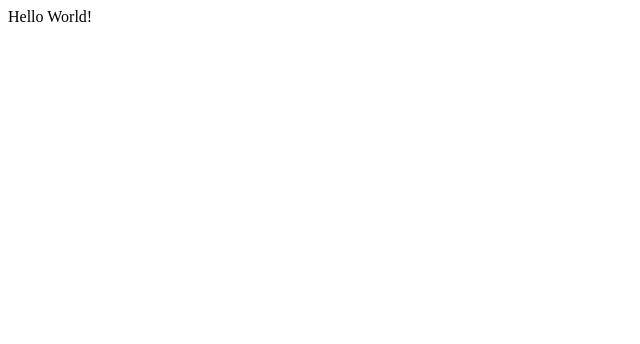
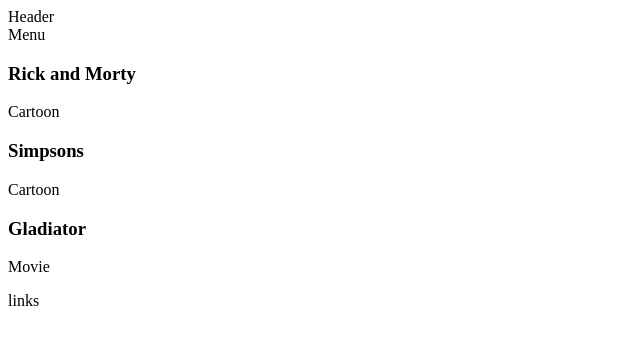
Before and after one commit to bmitioglov/learn-reactjs, a React app: page / in a window 1280 px wide. Shown: the top 344 px of the page, without its empty margins (0-640 px from the left). Built offline with nearby package versions, Linux system fonts and the light colour scheme.

Commit message:
components have been added

```diff
--- a/package.json
+++ b/package.json
@@ -30,6 +30,7 @@
     "cross-env": "^7.0.3",
     "dotenv": "^8.2.0",
     "jest": "^26.6.3",
+    "prop-types": "^15.7.2",
     "react": "^17.0.1",
     "react-dom": "^17.0.1",
     "react-redux": "^7.2.2",
--- a/src/App.js
+++ b/src/App.js
@@ -1,6 +1,20 @@
 import React from 'react';
 import ReactDOM from 'react-dom';
 import './index.css';
+import FooterLayout from './components/FooterLayout/footerlayout';
+import Header from './components/Header/header';
+import Menu from './components/Menu/menu';
+import MoviesList from './containers/MoviesList/movieslist';
 
-const App = () => <div>Hello World!</div>;
+const App = () => (
+  <>
+    <Header />
+    <Menu />
+    <MoviesList />
+    <FooterLayout>
+      <p>links</p>
+    </FooterLayout>
+  </>
+);
+
 ReactDOM.render(<App />, document.getElementById('app'));
--- /dev/null
+++ b/src/components/FooterLayout/footerlayout.js
@@ -0,0 +1,5 @@
+import React from 'react';
+
+const FooterLayout = (props) => <div className="FooterLayout">{props.children}</div>;
+
+export default FooterLayout;
--- /dev/null
+++ b/src/components/Header/header.js
@@ -0,0 +1,5 @@
+import React from 'react';
+
+const Header = () => <div className="Header">Header</div>;
+
+export default Header;
--- /dev/null
+++ b/src/components/Menu/menu.js
@@ -0,0 +1,5 @@
+import React from 'react';
+
+const Menu = () => <div className="Menu">Menu</div>;
+
+export default Menu;
--- /dev/null
+++ b/src/components/MovieCard/moviecard.js
@@ -0,0 +1,16 @@
+import React from 'react';
+import PropTypes from 'prop-types';
+
+const MovieCard = ({ title, description }) => (
+  <div className="MovieCard">
+    <h3>{title}</h3>
+    <p>{description}</p>
+  </div>
+);
+
+MovieCard.propTypes = {
+  title: PropTypes.string.isRequired,
+  description: PropTypes.string.isRequired,
+};
+
+export default MovieCard;
--- /dev/null
+++ b/src/components/SearchResultCounter/searchresultcounter.js
@@ -0,0 +1,5 @@
+import React from 'react';
+
+const SearchResult = () => <div className="SearchResult">Search Result Counter</div>;
+
+export default SearchResult;
--- /dev/null
+++ b/src/containers/MoviesList/movieslist.js
@@ -0,0 +1,35 @@
+import React from 'react';
+import MovieCard from '../../components/MovieCard/moviecard';
+
+const movies = [
+  {
+    title: 'Rick and Morty',
+    description: 'Cartoon',
+    id: '1',
+  },
+  {
+    title: 'Simpsons',
+    description: 'Cartoon',
+    id: '2',
+  },
+  {
+    title: 'Gladiator',
+    description: 'Movie',
+    id: '3',
+  },
+];
+
+const MoviesList = () => (
+  <div>
+    {movies.map((item) => (
+      <MovieCard
+        className="MovieCard"
+        key={item.id}
+        title={item.title}
+        description={item.description}
+      />
+    ))}
+  </div>
+);
+
+export default MoviesList;
```
Also changed, not shown: src/components/Search/search.js (added, +7 -0 lines), .eslintrc.yml.
